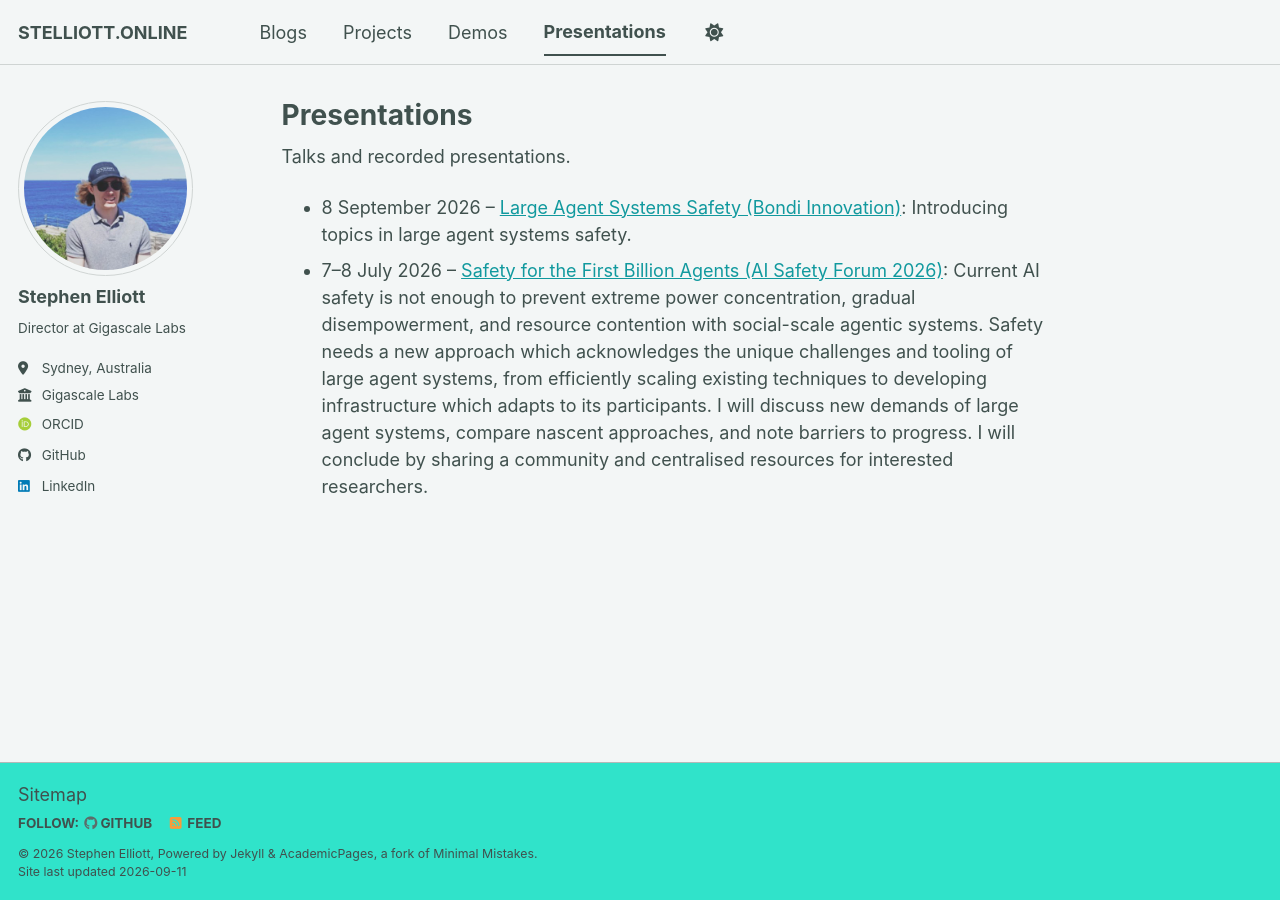
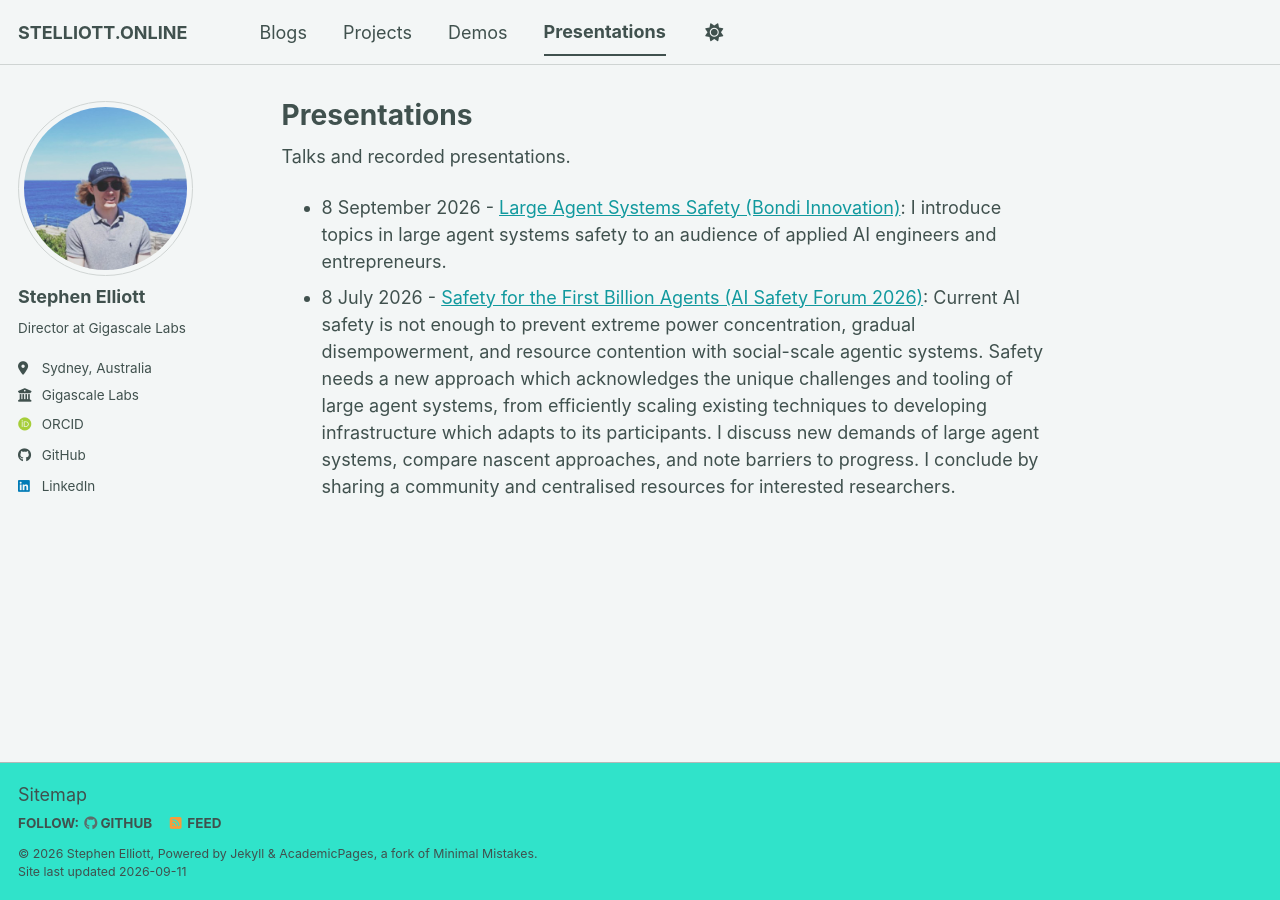
Before and after one commit to one-2/one-2.github.io, a Jekyll site: the page built from _pages/presentations.md, in a window 1280 px wide. Built offline with Jekyll 4.4.1, drawn with Linux system fonts in a browser that asks for light colours; some web fonts are replaced; a script bundle is joined from its source files by our own code; library files that are not in the unit come from our copies.

Commit message:
presentations: Fix the AI Safety Forum date and wording
Co-Authored-By: Claude Sonnet 5 <noreply@anthropic.com>

```diff
--- a/_pages/presentations.md
+++ b/_pages/presentations.md
@@ -6,5 +6,5 @@ author_profile: true
 
 Talks and recorded presentations.
 
-* 8 September 2026 – [Large Agent Systems Safety (Bondi Innovation)](https://docs.google.com/presentation/d/1e5FziGx69zDMMkC0mHlIqFBPcvXWVom8FJ115eT43IM/edit?usp=sharing): Introducing topics in large agent systems safety.
-* 7–8 July 2026 – [Safety for the First Billion Agents (AI Safety Forum 2026)](https://www.youtube.com/watch?v=Fs53HjWsYaY): Current AI safety is not enough to prevent extreme power concentration, gradual disempowerment, and resource contention with social-scale agentic systems. Safety needs a new approach which acknowledges the unique challenges and tooling of large agent systems, from efficiently scaling existing techniques to developing infrastructure which adapts to its participants. I will discuss new demands of large agent systems, compare nascent approaches, and note barriers to progress. I will conclude by sharing a community and centralised resources for interested researchers.
+* 8 September 2026 - [Large Agent Systems Safety (Bondi Innovation)](https://docs.google.com/presentation/d/1e5FziGx69zDMMkC0mHlIqFBPcvXWVom8FJ115eT43IM/edit?usp=sharing): I introduce topics in large agent systems safety to an audience of applied AI engineers and entrepreneurs.
+* 8 July 2026 - [Safety for the First Billion Agents (AI Safety Forum 2026)](https://www.youtube.com/watch?v=Fs53HjWsYaY): Current AI safety is not enough to prevent extreme power concentration, gradual disempowerment, and resource contention with social-scale agentic systems. Safety needs a new approach which acknowledges the unique challenges and tooling of large agent systems, from efficiently scaling existing techniques to developing infrastructure which adapts to its participants. I discuss new demands of large agent systems, compare nascent approaches, and note barriers to progress. I conclude by sharing a community and centralised resources for interested researchers.
```
